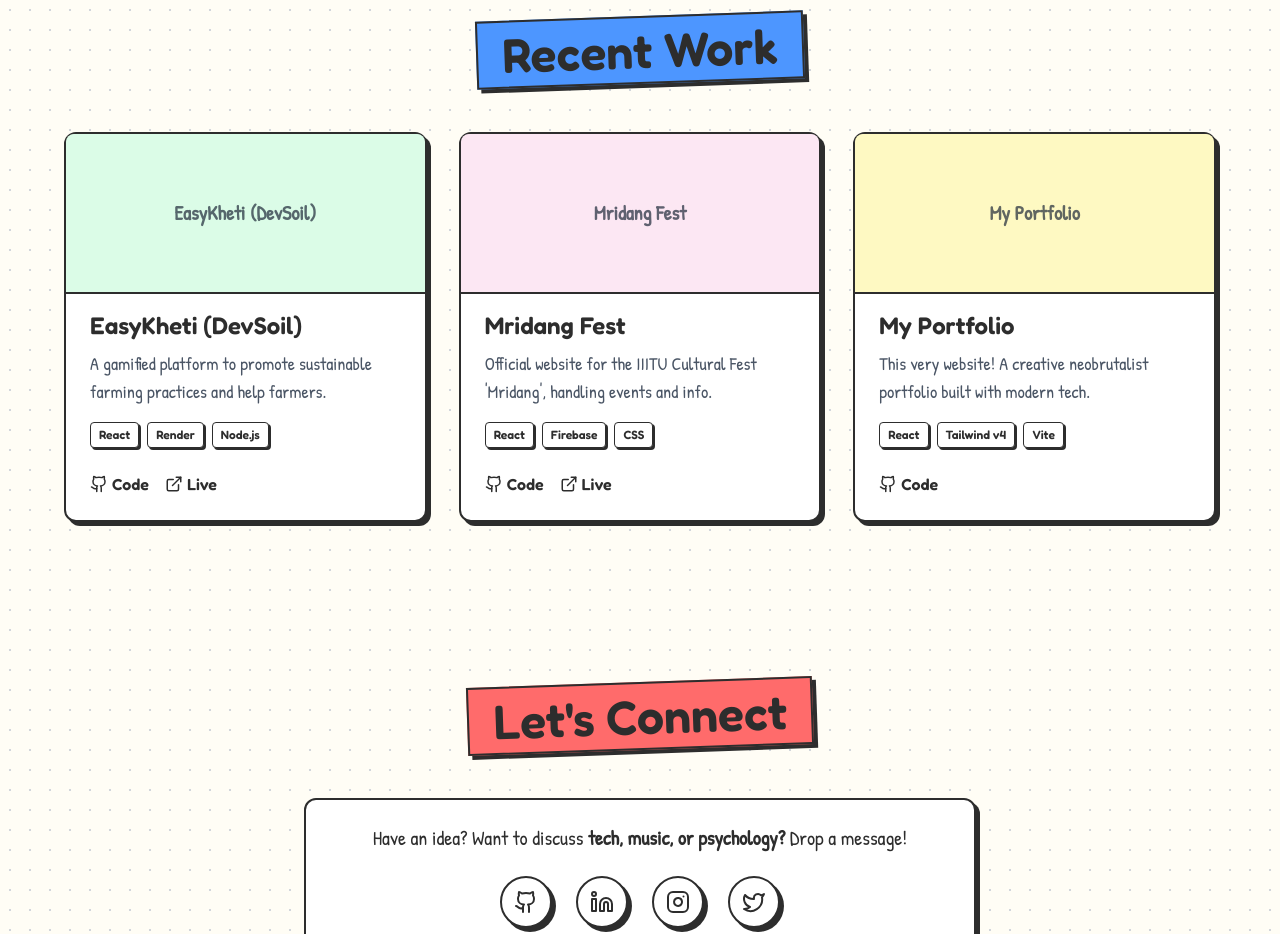
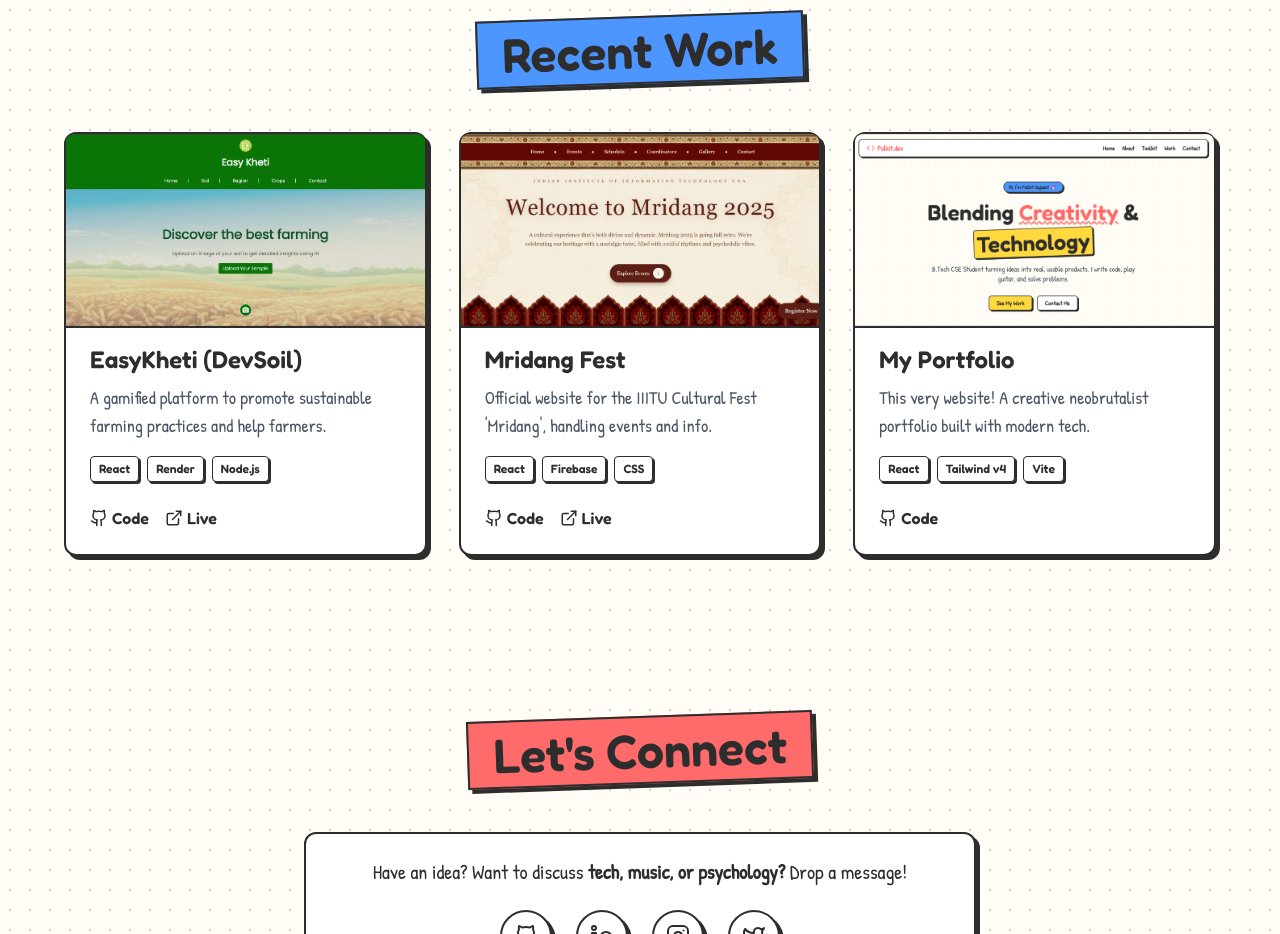
Before and after one commit to pulkitsujaan/portfolio, a React (Vite) app: page / in a window 1280 px wide. Shown: the part 2000-2934 px from the top of the page. Built offline with nearby package versions, Linux system fonts and the light colour scheme.

Commit message:
added project images

```diff
--- a/src/components/sections/Projects.jsx
+++ b/src/components/sections/Projects.jsx
@@ -2,7 +2,7 @@ import React from 'react';
 import { Github, ExternalLink } from 'lucide-react';
 import Card from '../ui/Card';
 import SectionTitle from '../ui/SectionTitle';
-import { projects } from '../../data'; // Make sure your data file exists
+import { projects } from '../../data';
 
 const Projects = () => {
   return (
@@ -14,21 +14,31 @@ const Projects = () => {
           {projects.map((project, i) => (
             <Card key={i} className="flex flex-col h-full hover:-translate-y-2 hover:shadow-[6px_6px_0px_0px_#2d2d2d] transition-all duration-300">
 
-              {/* Colored Header Area */}
-              <div className={`h-40 ${project.color} border-b-2 border-crayon-dark mb-4 -mx-6 -mt-6 rounded-t-lg flex items-center justify-center relative overflow-hidden`}>
-                <span className="font-hand text-gray-800 font-bold opacity-70 text-xl px-4 text-center">
-                  {project.title}
-                </span>
+              {/* IMAGE LOGIC: Check if image exists */}
+              <div className="mb-4 -mx-6 -mt-6 rounded-t-lg overflow-hidden border-b-2 border-crayon-dark">
+                {project.image ? (
+                  // If Image Exists: Show it
+                  <img
+                    src={project.image}
+                    alt={project.title}
+                    className="w-full h-48 object-cover object-top hover:scale-105 transition-transform duration-500"
+                  />
+                ) : (
+                  // If No Image: Show the colored block (Fallback)
+                  <div className={`h-48 ${project.color} flex items-center justify-center relative`}>
+                    <span className="font-hand text-gray-800 font-bold opacity-70 text-xl px-4 text-center">
+                      {project.title}
+                    </span>
+                  </div>
+                )}
               </div>
 
               <h3 className="font-sans font-bold text-2xl mb-2">{project.title}</h3>
 
-              {/* Description - Grows to fill space so buttons align at bottom */}
-              <p className="font-hand text-lg mb-4 text-gray-600 grow">
+              <p className="font-hand text-lg mb-4 text-gray-600 flex-grow">
                 {project.description}
               </p>
 
-              {/* Tags */}
               <div className="flex flex-wrap gap-2 mb-6">
                  {project.tags.map(tag => (
                    <span key={tag} className="text-xs font-bold px-2 py-1 bg-white border border-crayon-dark rounded shadow-[2px_2px_0px_0px_#2d2d2d]">
@@ -37,23 +47,12 @@ const Projects = () => {
                  ))}
               </div>
 
-              {/* Buttons */}
               <div className="flex gap-4 mt-auto">
-                <a
-                  href={project.githubLink}
-                  target="_blank"
-                  rel="noopener noreferrer"
-                  className="flex items-center gap-1 font-bold hover:text-crayon-red transition-colors"
-                >
+                <a href={project.githubLink} target="_blank" rel="noopener noreferrer" className="flex items-center gap-1 font-bold hover:text-crayon-red transition-colors">
                   <Github size={18} /> Code
                 </a>
-                {project.liveLink !== '#' && (
-                  <a
-                    href={project.liveLink}
-                    target="_blank"
-                    rel="noopener noreferrer"
-                    className="flex items-center gap-1 font-bold hover:text-crayon-blue transition-colors"
-                  >
+                {project.liveLink && project.liveLink !== '#' && (
+                  <a href={project.liveLink} target="_blank" rel="noopener noreferrer" className="flex items-center gap-1 font-bold hover:text-crayon-blue transition-colors">
                     <ExternalLink size={18} /> Live
                   </a>
                 )}
--- a/src/data/index.js
+++ b/src/data/index.js
@@ -16,7 +16,8 @@ export const projects = [
     tags: ["React", "Render", "Node.js"],
     liveLink: "https://easykheti.onrender.com/",
     githubLink: "https://github.com/pulkitsujaan/DevSoil",
-    color: "bg-green-100"
+    color: "bg-green-100",
+    image:"/easy.png"
   },
   {
     title: "Mridang Fest",
@@ -24,7 +25,8 @@ export const projects = [
     tags: ["React", "Firebase", "CSS"],
     liveLink: "https://mridang.iiitu.ac.in",
     githubLink: "https://github.com/Shashanksharma218/Mridang",
-    color: "bg-pink-100"
+    color: "bg-pink-100",
+    image:"/mridang.png"
   },
   {
     title: "My Portfolio",
@@ -32,7 +34,8 @@ export const projects = [
     tags: ["React", "Tailwind v4", "Vite"],
     liveLink: "#",
     githubLink: "https://github.com/pulkitsujaan",
-    color: "bg-yellow-100"
+    color: "bg-yellow-100",
+    image:"/portfolio.png"
   }
 ];
 
```
Also changed, not shown: public/easy.png (added), public/mridang.png.
